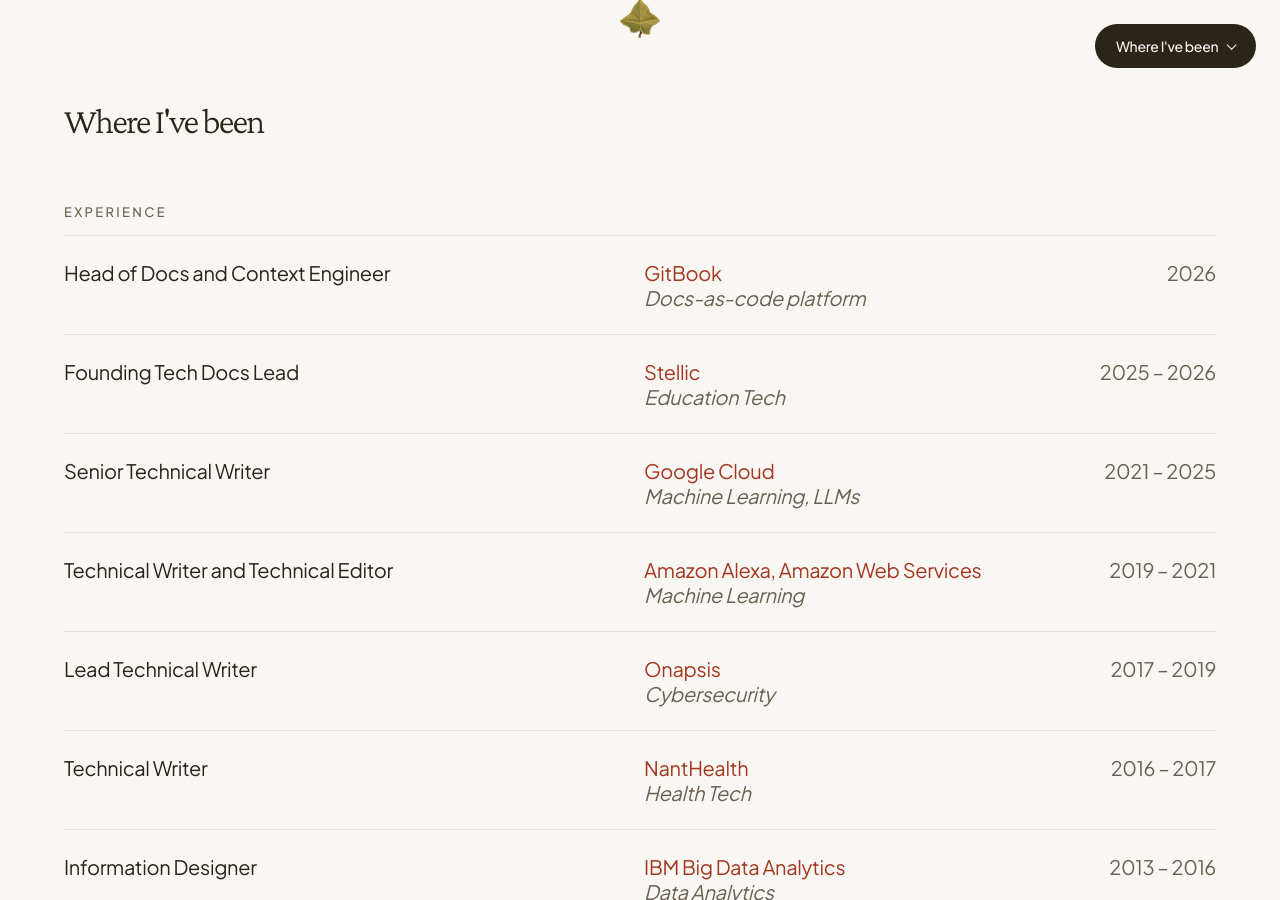
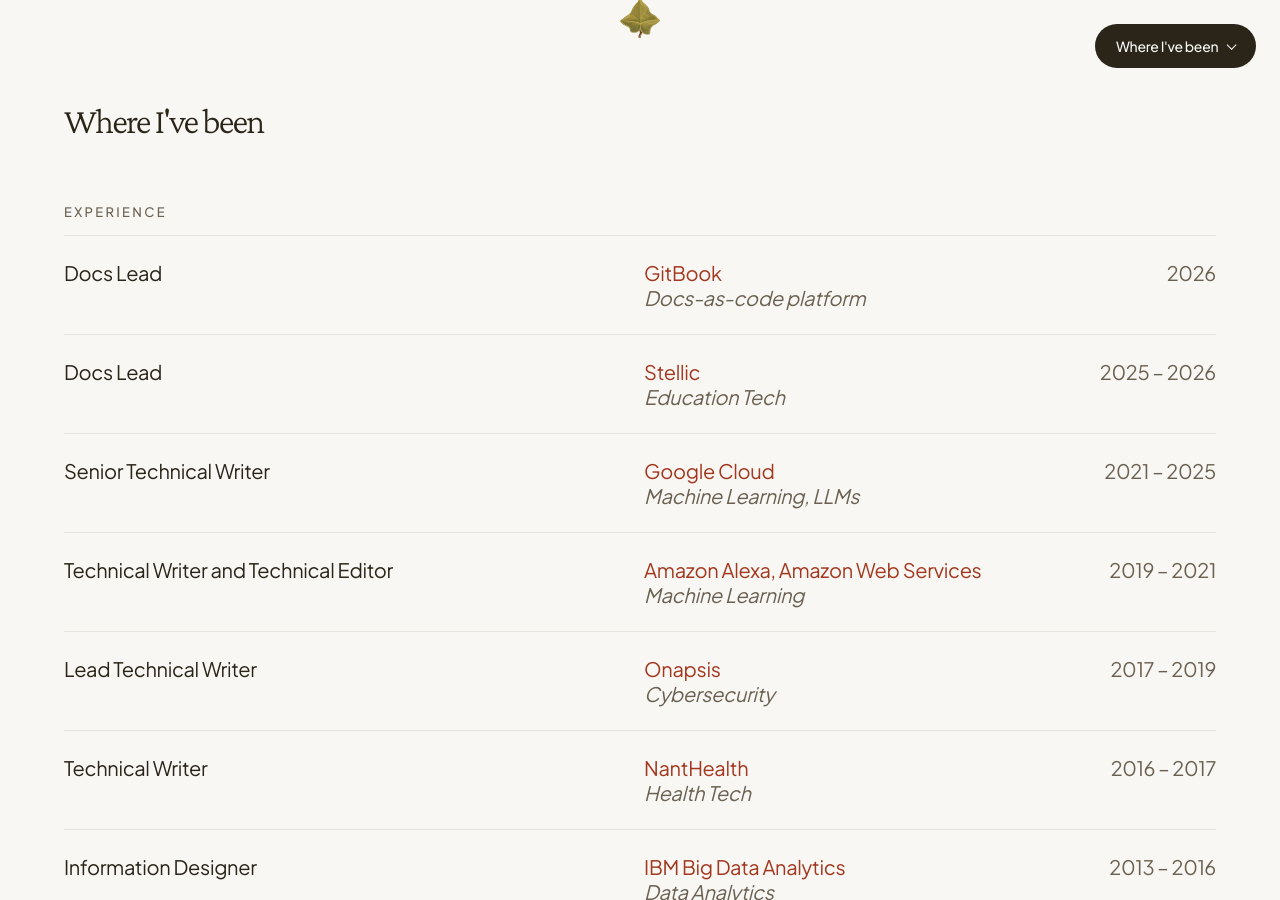
Before and after one commit to scrivera-dugan/site, a Jekyll site: the page built from index.md, in a window 1280 px wide and 900 px high, scrolled down 3141 px. Built offline with Jekyll 4.4.1, drawn with Linux system fonts in a browser that asks for light colours; some of the changed text lies outside the part shown.

Commit message:
Update titles
Co-Authored-By: Claude Opus 5.5 <noreply@anthropic.com>

```diff
--- a/_data/resume.yml
+++ b/_data/resume.yml
@@ -2,13 +2,13 @@
 
 experience:
   - id: gitbook
-    title: Head of Docs and Context Engineer
+    title: Docs Lead
     company: GitBook
     industry: Docs-as-code platform
     start: "2026"
 
   - id: stellic
-    title: Founding Tech Docs Lead
+    title: Docs Lead
     company: Stellic
     industry: Education Tech
     start: "2025"
--- a/_data/work.yml
+++ b/_data/work.yml
@@ -14,7 +14,7 @@ featured:
   summary: >-
     A ground-up rebuild of GitBook's entire docs, consolidated into a single repo and
     restructured around real user journeys, with hundreds of pages migrated using GitBook's own AI tooling.
-  meta: Head of Docs · Shipped 2026
+  meta: Docs Lead · Shipped 2026
 
 docs:
   - title: Gemini Embeddings
```
